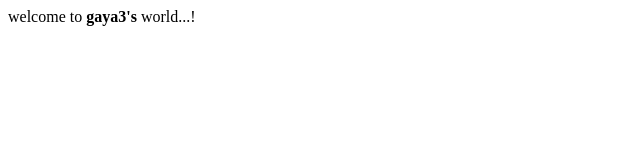
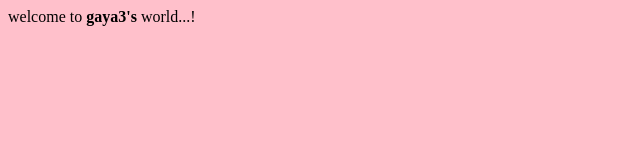
Before and after one commit to gayathrigopireddy123/jenkinsp2025, a plain HTML site: page index.html in a window 1280 px wide. Shown: the whole page, without its empty margins (0-640 px from the left). Drawn offline with Linux system fonts and the light colour scheme.

Commit message:
modified error

```diff
--- a/index.html
+++ b/index.html
@@ -1,3 +1,3 @@
-<body styel= "background: pink;">
+<body style= "background: pink;">
 welcome to<b> gaya3's</b> world...!
 </body>
```
